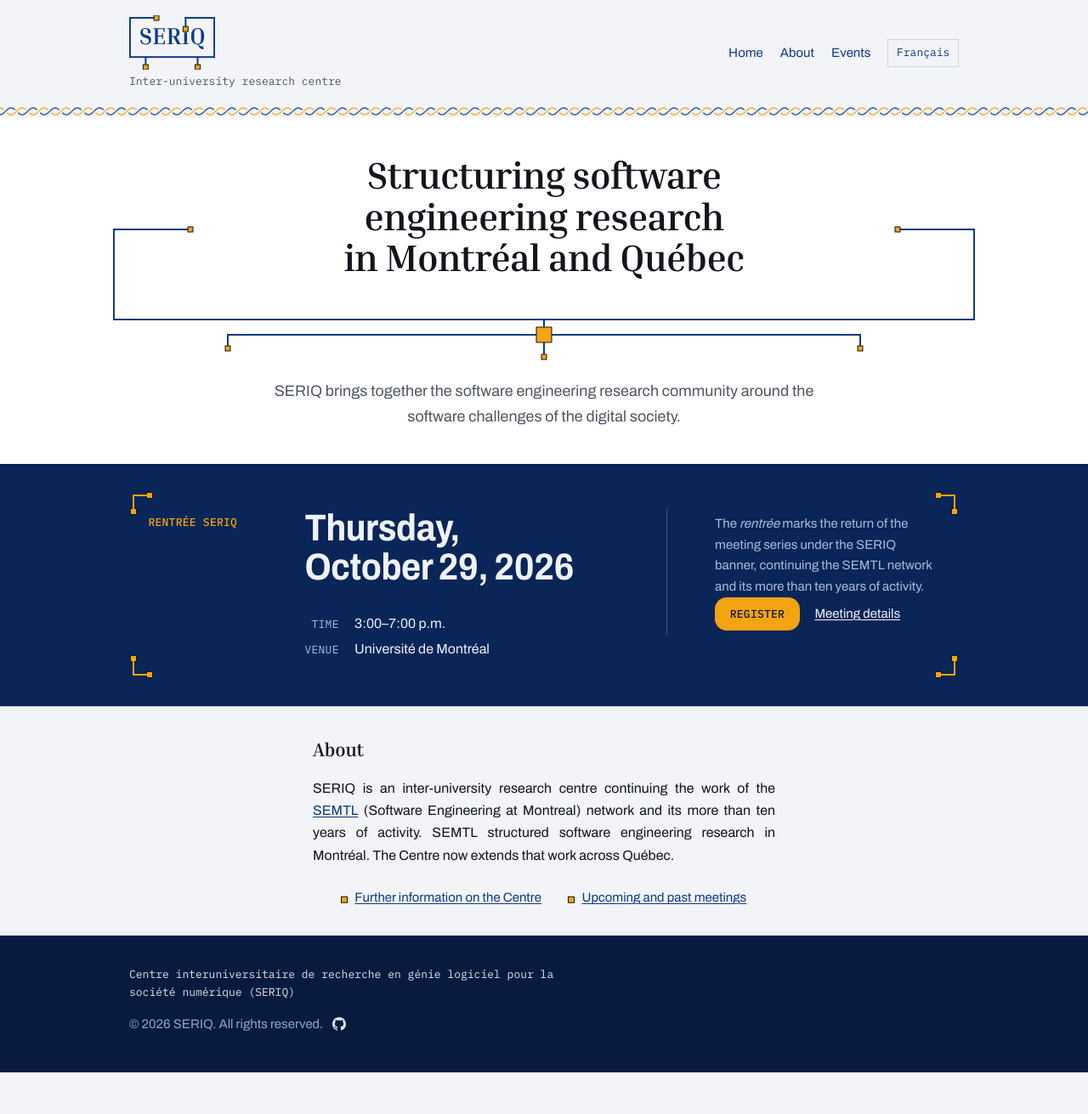
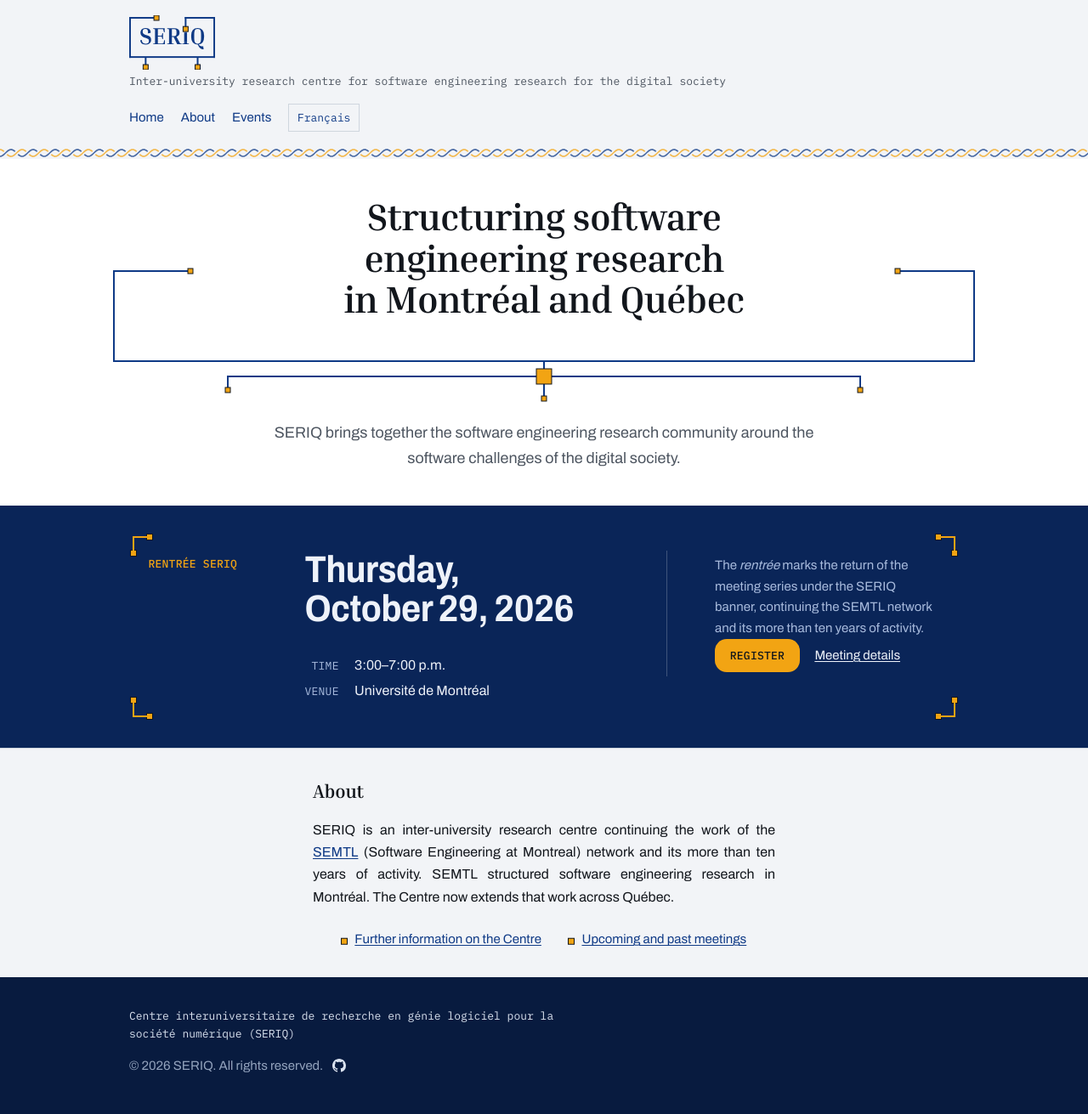
Before and after one commit to seriq-ca/seriq-ca.github.io, a Jekyll site: the page built from en/index.md, in a window 1280 px wide. Shown: the whole page at 85% size. Built offline with Jekyll 4.4.1, drawn with Linux system fonts in a browser that asks for light colours; before the commit the page ends 1262 px from its top, so only the background shows below that.

Commit message:
full name on top

```diff
--- a/_data/i18n/en.yml
+++ b/_data/i18n/en.yml
@@ -2,7 +2,7 @@
 lang_switch_to: Français
 skip_to_content: Skip to content
 
-brand_sub: Inter-university research centre
+brand_sub: Inter-university research centre for software engineering research for the digital society
 
 og_image_alt: The SERIQ wordmark, bracketed by a wire with nodes on it
 
```
